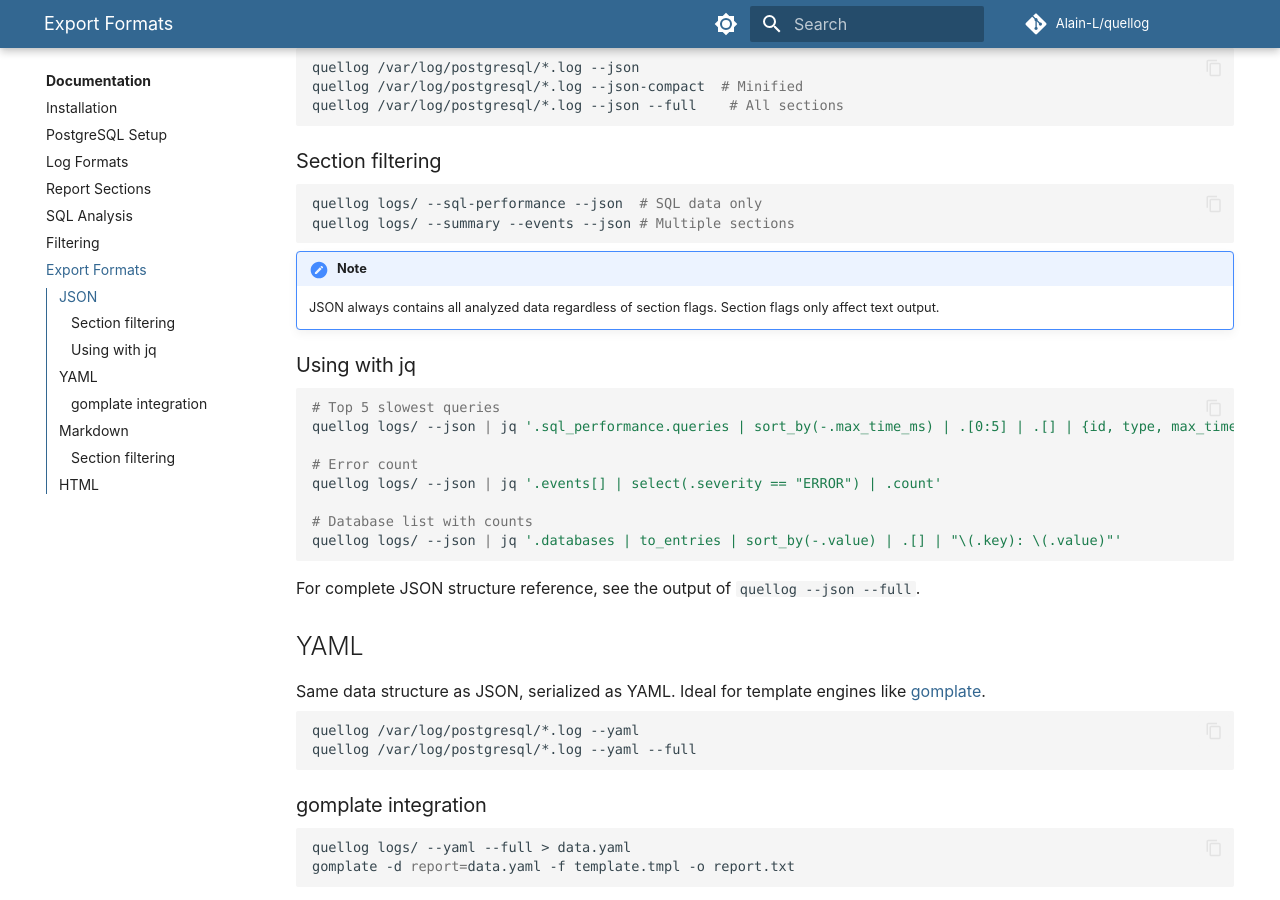
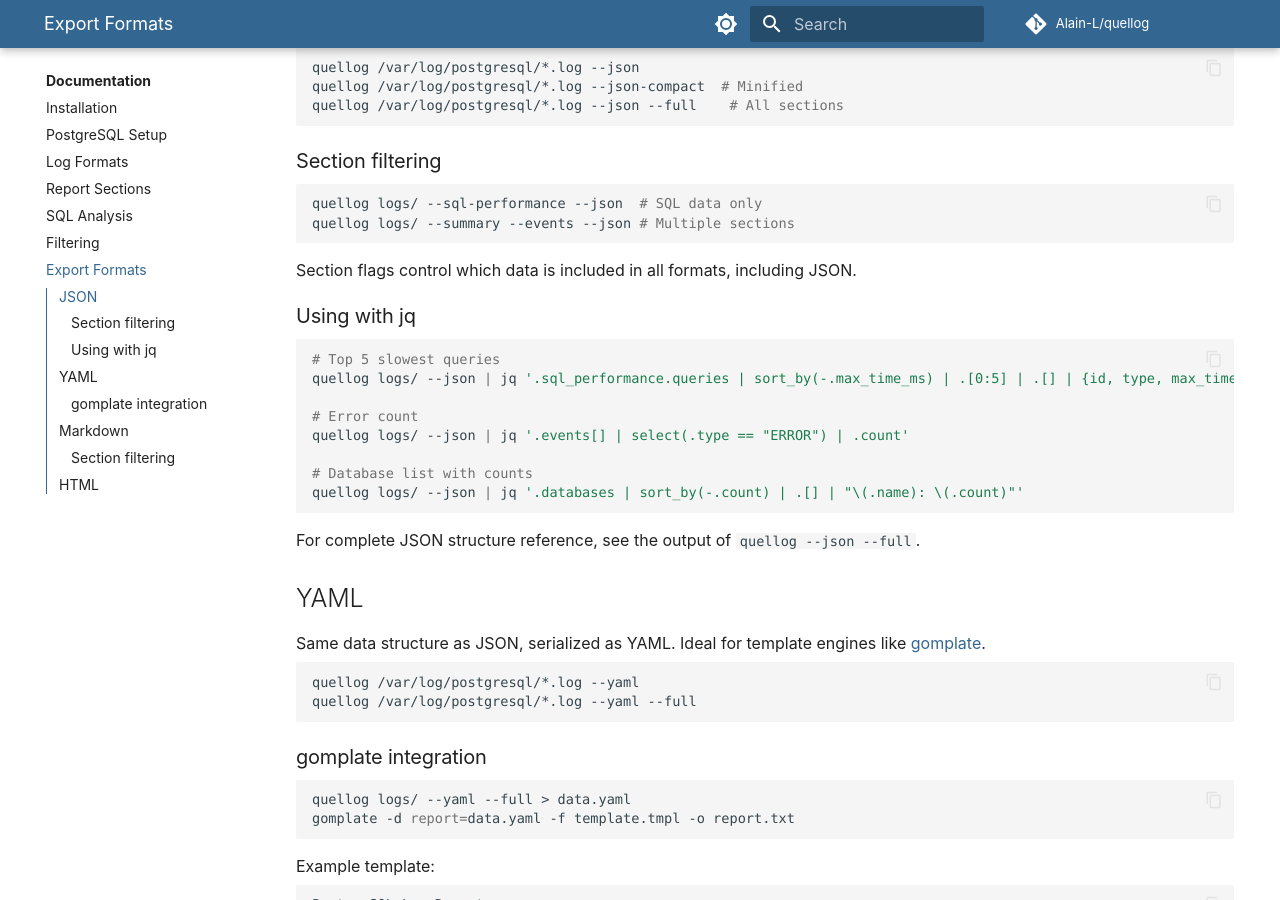
Before and after one commit to Alain-L/quellog, an MkDocs documentation site: the page built from docs/exports.md, in a window 1280 px wide and 900 px high, scrolled down 441 px. Built offline with MkDocs 1.6.1 and Material for MkDocs 9.7.7, drawn with Linux system fonts in a browser that asks for light colours; comment, search, counter and statistics services are not loaded.

Commit message:
docs: fix jq examples and section filtering note in Export Formats
- Fix events filter: .severity → .type (matches actual JSON structure)
- Fix databases query: object map → array of {name, count}
- Correct section filtering note: flags DO affect JSON output

````diff
--- a/docs/exports.md
+++ b/docs/exports.md
@@ -26,8 +26,7 @@
 quellog logs/ --summary --events --json # Multiple sections
 ```
 
-!!! note
-    JSON always contains all analyzed data regardless of section flags. Section flags only affect text output.
+Section flags control which data is included in all formats, including JSON.
 
 ### Using with jq
 
@@ -36,10 +35,10 @@
 quellog logs/ --json | jq '.sql_performance.queries | sort_by(-.max_time_ms) | .[0:5] | .[] | {id, type, max_time_ms}'
 
 # Error count
-quellog logs/ --json | jq '.events[] | select(.severity == "ERROR") | .count'
+quellog logs/ --json | jq '.events[] | select(.type == "ERROR") | .count'
 
 # Database list with counts
-quellog logs/ --json | jq '.databases | to_entries | sort_by(-.value) | .[] | "\(.key): \(.value)"'
+quellog logs/ --json | jq '.databases | sort_by(-.count) | .[] | "\(.name): \(.count)"'
 ```
 
 For complete JSON structure reference, see the output of `quellog --json --full`.
````
